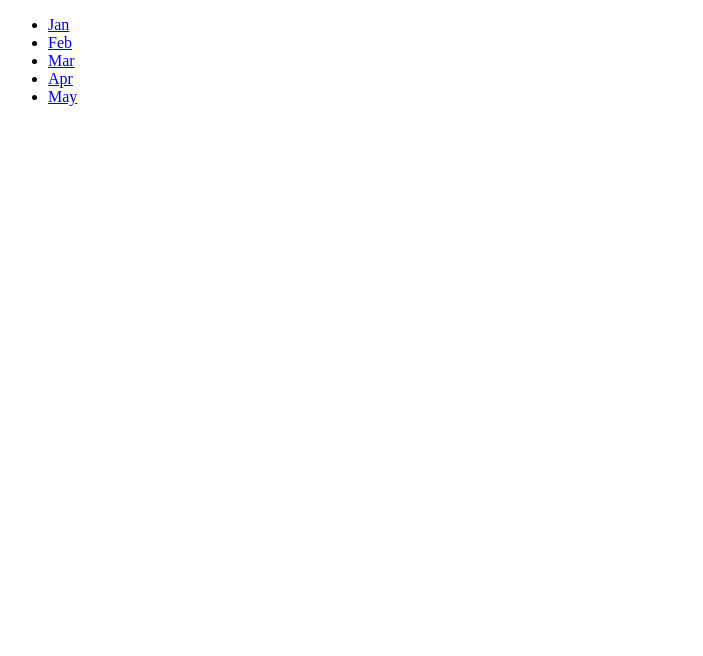
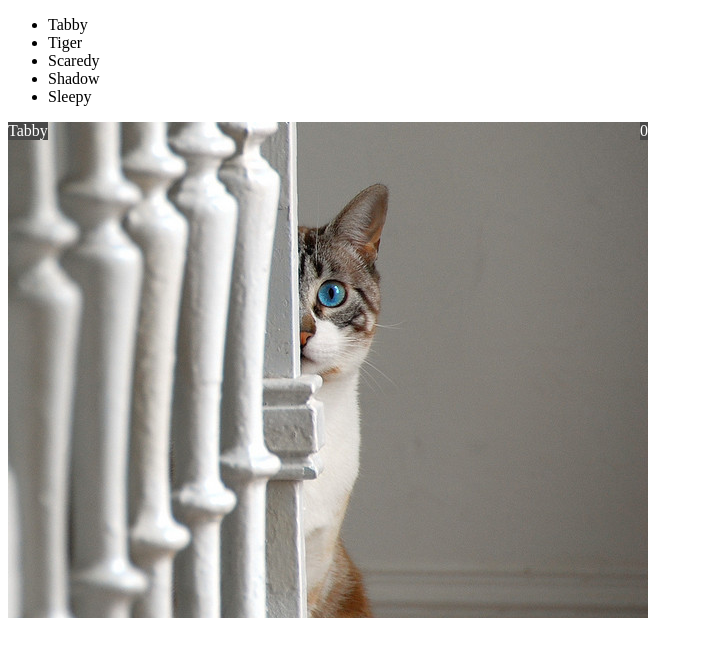
Before and after one commit to litmonw/catClicker, a plain HTML site: page index.html in a window 1280 px wide. Shown: the whole page, without its empty margins (0-703 px from the left). Drawn offline with nearby package versions, Linux system fonts and the light colour scheme.

Commit message:
feature:mvc设计模式规范代码

```diff
--- a/css/main.css
+++ b/css/main.css
@@ -4,15 +4,7 @@ div {
     height: 496px;
 }
 
-.hide {
-    display: none;
-}
-
-.show {
-    display: block;
-}
-
-.cat-name {
+#cat-name {
     position: absolute;
     left: 0;
     top: 0;
@@ -20,7 +12,7 @@ div {
     background-color: #484848;
 }
 
-.click-counter {
+#cat-count {
     position: absolute;
     right: 0;
     top: 0;
--- a/index.html
+++ b/index.html
@@ -11,39 +11,12 @@
 
 <body>
     <ul id="cat-list">
-        <li><a href="#">Jan</a></li>
-        <li><a href="#">Feb</a></li>
-        <li><a href="#">Mar</a></li>
-        <li><a href="#">Apr</a></li>
-        <li><a href="#">May</a></li>
     </ul>
-    <div class="cat hide">
-        <img class="cat-img" src="img/cat-1.jpg" alt="cat">
-        <span class="cat-name"></span>
-        <span class="click-counter">0</span>
+    <div id="cat">
+        <img id="cat-img" src="img/cat-1.jpg" alt="cat">
+        <span id="cat-name"></span>
+        <span id="cat-count"></span>
     </div>
-    <div class="cat hide">
-        <img class="cat-img" src="img/cat-2.jpg" alt="cat">
-        <span class="cat-name"></span>
-        <span class="click-counter">0</span>
-    </div>
-    <div class="cat hide">
-        <img class="cat-img" src="img/cat-3.jpg" alt="cat">
-        <span class="cat-name"></span>
-        <span class="click-counter">0</span>
-    </div>
-    <div class="cat hide">
-        <img class="cat-img" src="img/cat-4.jpeg" alt="cat">
-        <span class="cat-name"></span>
-        <span class="click-counter">0</span>
-    </div>
-    <div class="cat hide">
-        <img class="cat-img" src="img/cat-5.jpg" alt="cat">
-        <span class="cat-name"></span>
-        <span class="click-counter">0</span>
-    </div>
-
-    <img src="" alt="">
     <script src="https://cdn.bootcss.com/jquery/3.3.1/jquery.min.js"></script>
     <script src="js/main.js"></script>
 </body>
--- a/js/main.js
+++ b/js/main.js
@@ -1,27 +1,127 @@
-// 根据点击猫咪列表中的名称展示相应的图片
-let $catItem = $('#cat-list').children();
-let $cats = $('.cat');
-$catItem.each(function (index) {
-    $(this).click(function (e) {
-        $cats.eq(index).siblings('div.cat').removeClass('show').addClass('hide');
-        $cats.eq(index).removeClass('hide').addClass('show');
-    });
-});
+/* ====== Model ====== */
 
-const catNameArr = ['Jan', 'Feb', 'Mar', 'Apr', 'May'];
-let $catName = $('.cat-name');
+let model = {
+    currentCat: null,
+    cats: [
+        {
+            clickCount: 0,
+            name: 'Tabby',
+            imgSrc: 'img/cat-1.jpg',
+        },
+        {
+            clickCount: 0,
+            name: 'Tiger',
+            imgSrc: 'img/cat-2.jpg',
+        },
+        {
+            clickCount: 0,
+            name: 'Scaredy',
+            imgSrc: 'img/cat-3.jpg',
+        },
+        {
+            clickCount: 0,
+            name: 'Shadow',
+            imgSrc: 'img/cat-4.jpeg',
+        },
+        {
+            clickCount: 0,
+            name: 'Sleepy',
+            imgSrc: 'img/cat-5.jpg',
+        },
+    ]
+};
 
-// 遍历猫咪名称元素，添加猫咪名称
-$catName.each(function (index) {
-    $(this).text(catNameArr[index]);
-});
+/* ====== Controller ====== */
 
-// 遍历猫咪图片元素，添加点击事件
-$('.cat-img').each(function (index) {
-    $(this).click(function (e) {
-        let counter = $(this).siblings('.click-counter');
-        console.log(counter);
-        let counterText = parseInt(counter.text());
-        counter.text(counterText + 1);
-    });
-});
+let controller = {
+    init: function () {
+        // 将我们当前的猫设置为列表的第一个
+        model.currentCat = model.cats[0];
+
+        // 将视图初始化
+        catListView.init();
+        catView.init();
+    },
+
+    getCurrentCat: function () {
+        return model.currentCat;
+    },
+
+    getCats: function () {
+        return model.cats;
+    },
+
+    setCurrentCat: function (cat) {
+        model.currentCat = cat;
+    },
+
+    incrementCounter: function () {
+        model.currentCat.clickCount++;
+        catView.render();
+    }
+};
+
+/* ====== View ====== */
+
+let catView = {
+    init: function () {
+        // 存储 DOM 元素以便稍后访问
+        this.catElm = $('#cat');
+        this.catNameElm = $('#cat-name');
+        this.catImageElm = $('#cat-img');
+        this.countElm = $('#cat-count');
+        console.log(this.countElm);
+
+        // 点击后，增加当前猫的计数器
+        this.catImageElm.click(function () {
+            controller.incrementCounter();
+        });
+
+        // 渲染此视图（用正确的值更新 DOM 元素）
+        this.render();
+    },
+
+    render: function () {
+        // 使用当前 cat 的值更新 DOM 元素
+        let currentCat = controller.getCurrentCat();
+        this.countElm.text(currentCat.clickCount);
+        this.catNameElm.text(currentCat.name);
+        this.catImageElm.attr('src', currentCat.imgSrc);
+    }
+};
+
+let catListView =  {
+    init: function () {
+        // 存储 DOM 元素以便稍后访问
+        this.catListElm = $('#cat-list');
+        // 渲染此视图（用正确的值更新 DOM 元素）
+        this.render();
+    },
+
+    render: function () {
+        // 从 Controller 得到所有的猫
+        let cats = controller.getCats();
+        // 清空猫列表
+        this.catListElm.html('');
+
+        // 循环所有的猫
+        const that = this;
+        cats.forEach(function (cat) {
+            // 创建一个新的猫列表并设置其文本
+            const elm = $('<li></li>');
+            elm.text(cat.name);
+            // 点击时，setCurrentCat 并呈现 catView
+            elm.click(function () {
+
+                controller.setCurrentCat(cat);
+                catView.render();
+            });
+            // 最后将元素添加到列表中
+            that.catListElm.append(elm);
+        });
+
+    }
+};
+
+// 开始吧！
+controller.init();
```
